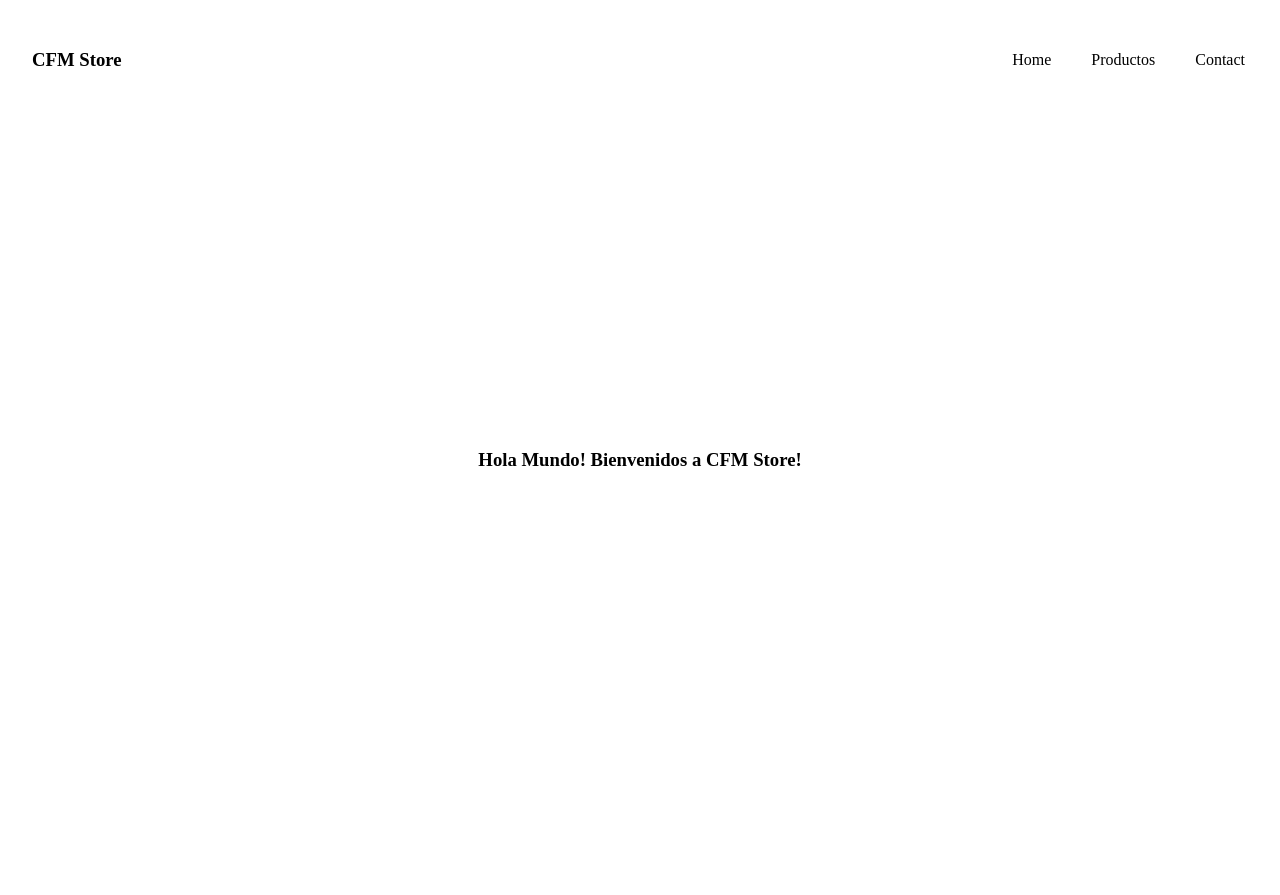
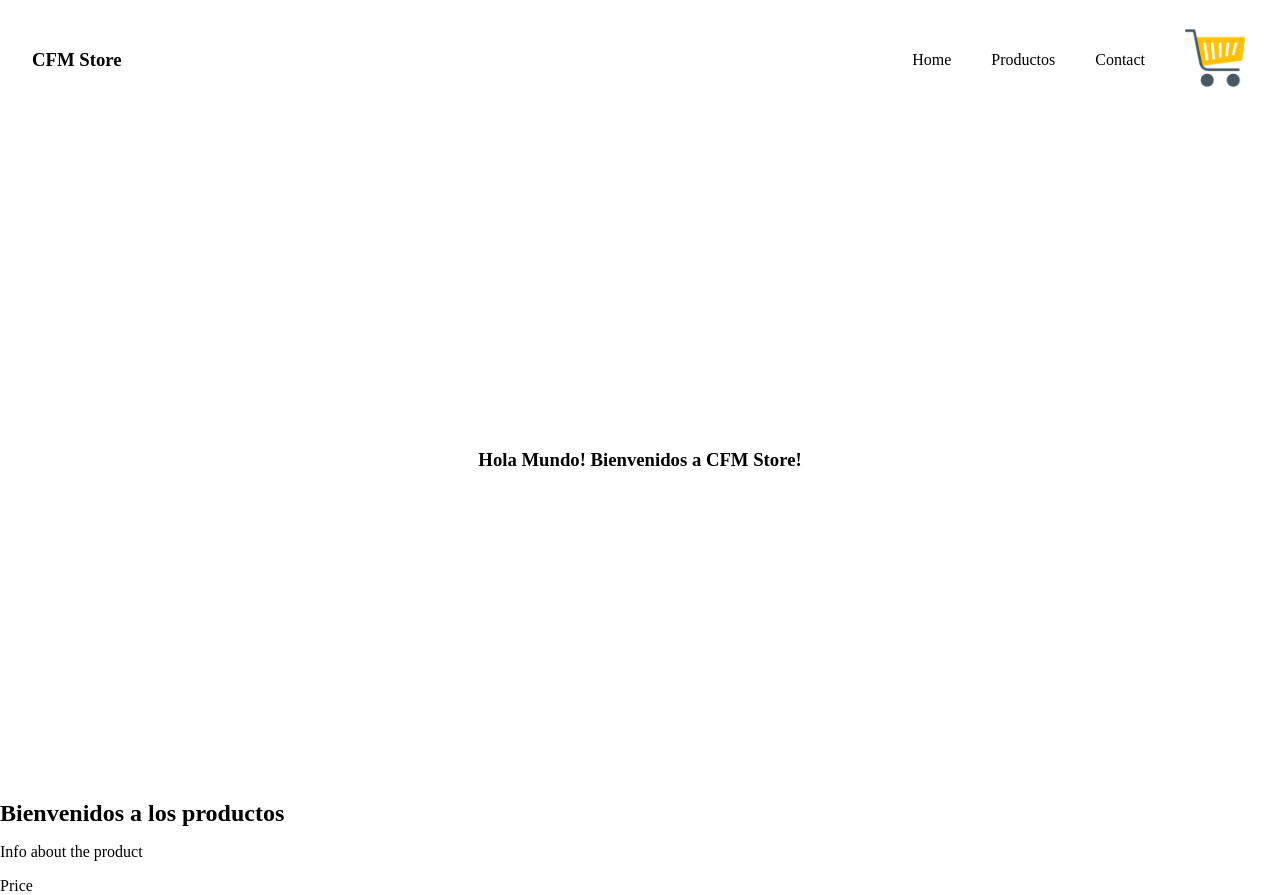
Before and after one commit to CruzFM/cfmstore-coderhouse, a React (Create React App) app: page / in a window 1280 px wide. Before the commit the page ends 800 px from the top, so only its background shows below. Built offline with nearby package versions, Linux system fonts and the light colour scheme.

Commit message:
Agregado de componentes ItemListContainer y CartWidget

```diff
--- a/src/App.js
+++ b/src/App.js
@@ -1,5 +1,6 @@
 import Header from "./components/Header"
 import Hero from "./components/Hero"
+import ItemListContainer from "./components/ItemListContainer"
 import "./styles.css"
 
 
@@ -10,6 +11,7 @@ function App() {
 
       <Hero />
 
+      <ItemListContainer greeting="Bienvenidos a los productos" />
     </>
 
   );
--- /dev/null
+++ b/src/components/CartWidget.js
@@ -0,0 +1,7 @@
+import cartWidget from "../images/carros.png"
+
+export default function CartWidget(){
+    return(
+        <img className="cartWidget" alt="cartWidget" src={cartWidget}></img>
+    )
+}
--- a/src/components/Header.js
+++ b/src/components/Header.js
@@ -1,3 +1,5 @@
+import CartWidget from "./CartWidget"
+
 export default function Header(){
     return(
         <header className="header">
@@ -9,7 +11,11 @@ export default function Header(){
                     <li>Home</li>
                     <li>Productos</li>
                     <li>Contact</li>
+                    <li>
+                    <CartWidget />
+                    </li>
                 </ul>
+
             </nav>
 
         </header>
--- /dev/null
+++ b/src/components/ItemListContainer.js
@@ -0,0 +1,9 @@
+export default function ItemListContainer(props){
+    return(
+        <div>
+            <h2>{props.greeting}</h2>
+            <p>Info about the product</p>
+            <p>Price</p>
+        </div>
+    )
+}
--- a/src/styles.css
+++ b/src/styles.css
@@ -15,6 +15,8 @@ h1,h2,h3,h4,h5,h6 {
     height: 15vh;
     align-items: center;
     justify-content: center;
+    top: 0;
+    position: sticky;
 }
 
 .header--title{
@@ -41,3 +43,7 @@ h1,h2,h3,h4,h5,h6 {
     align-items: center;
     justify-content: center;
 }
+
+.cartWidget{
+    width: 60px;
+}
```
Also changed, not shown: src/images/carros.png (added).
